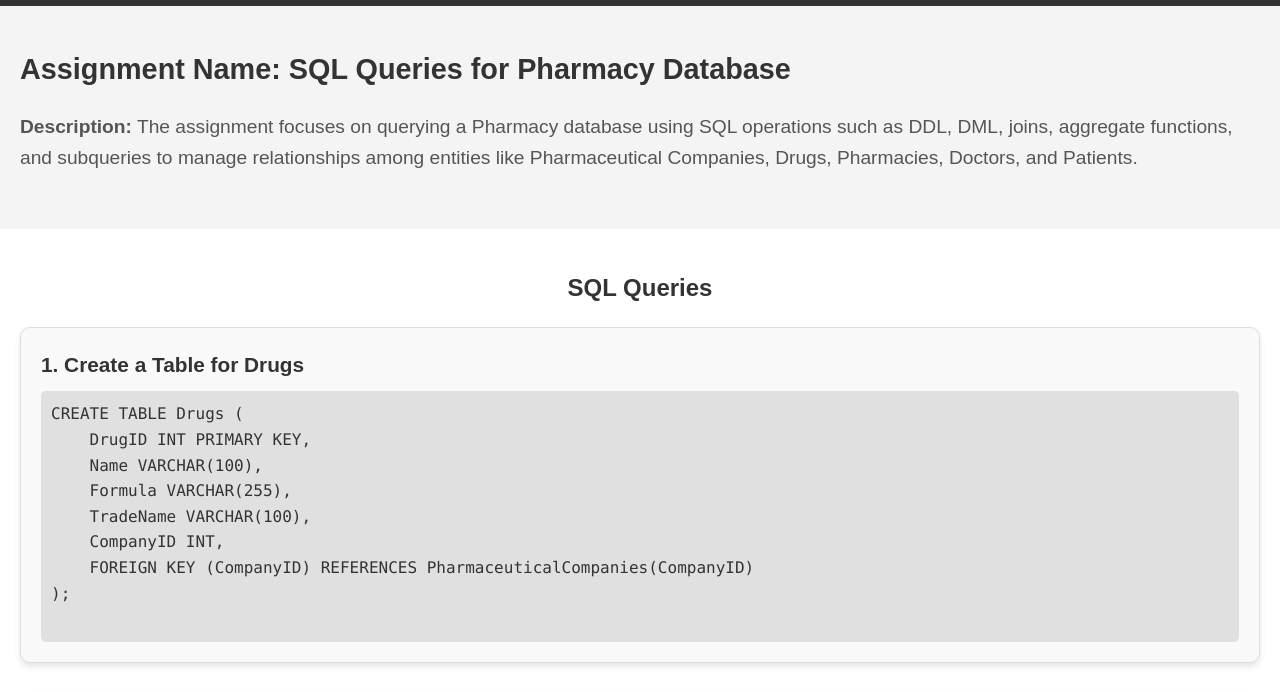
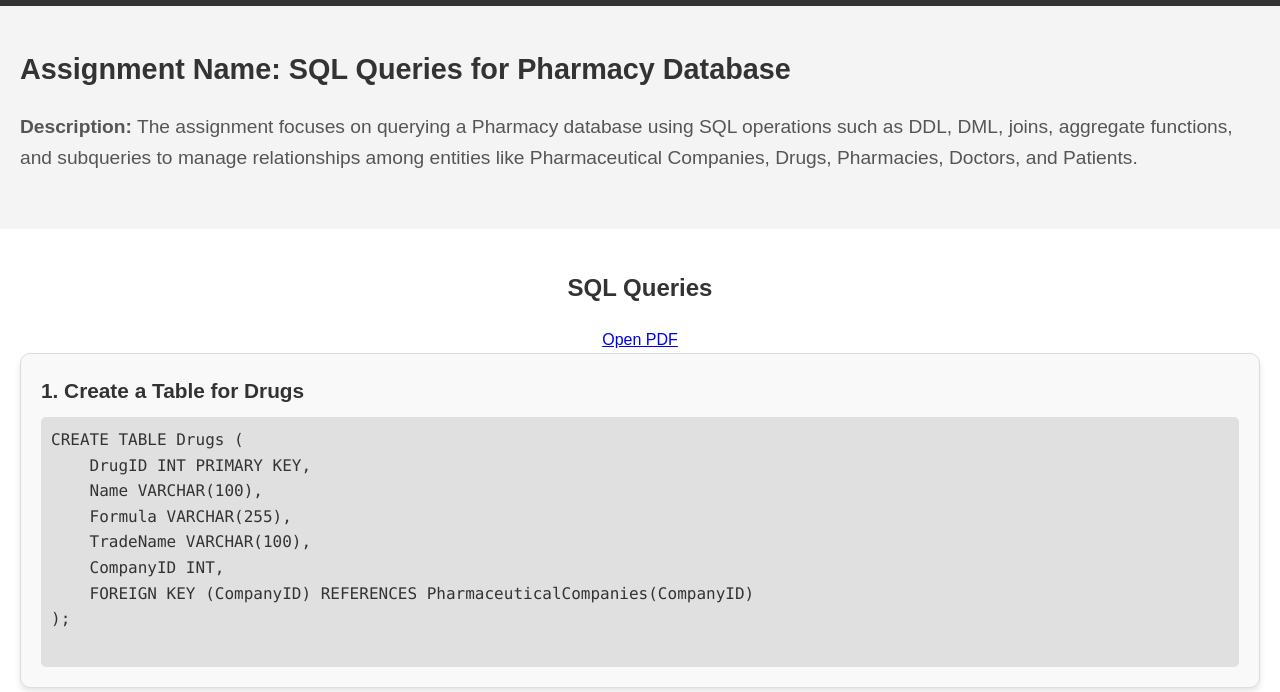
Before and after one commit to Omkarchikkodi/DatabaseManagement, a plain HTML site: page sql.html in a window 1280 px wide. Shown: the part 85-777 px from the top of the page. Drawn offline with Linux system fonts and the light colour scheme.

Commit message:
sql.html

```diff
--- a/sql.html
+++ b/sql.html
@@ -16,6 +16,8 @@
     </section>
     <section class="assignment-sql">
         <h3>SQL Queries</h3>
+
+        <div> <a href="PHARMACY.pdf" class="pdf-button" target="_blank">Open PDF</a> </div>
 
         <div class="query-block">
             <h4>1. Create a Table for Drugs</h4>
```
